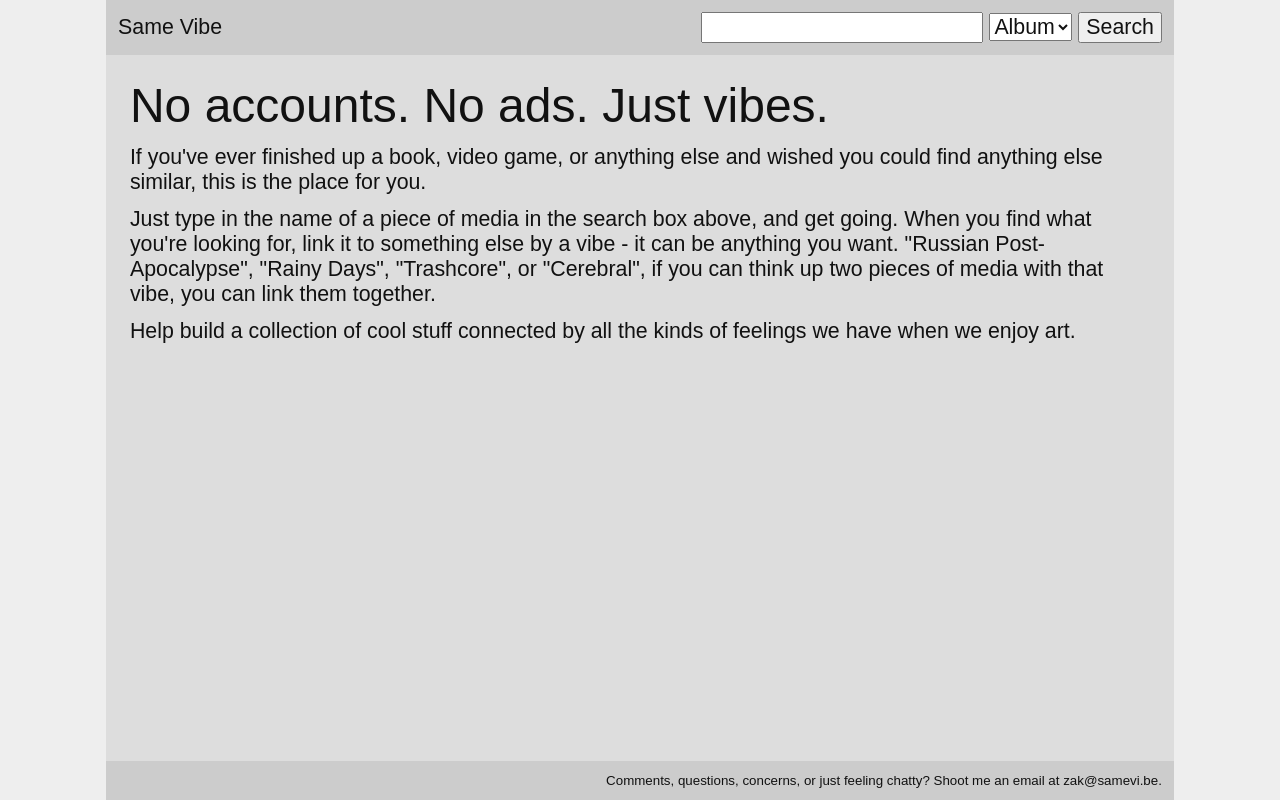
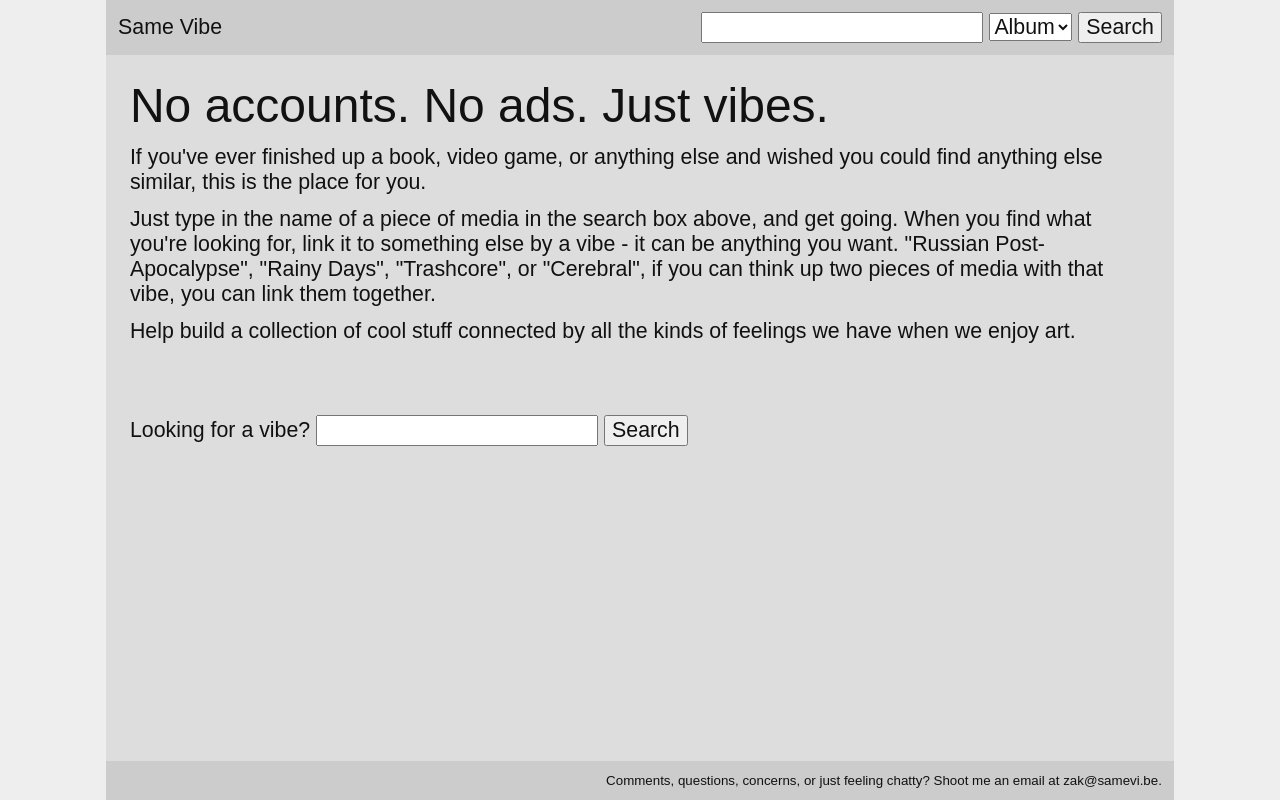
Before and after one commit to Stumpbeard/samevibe, a Flask app: page / in a window 1280 px wide. Run offline with Flask 2, Linux system fonts and the light colour scheme; data that the repository does not hold is empty.

Commit message:
Add vibe search

```diff
--- a/app.py
+++ b/app.py
@@ -49,6 +49,26 @@ def search():
     return render_template(
         "search.html", search_value=q, results=results, search_type=type
     )
+
+
+@app.route("/vibes")
+def vibe_search():
+    q = request.args.get("q")
+    vibes = db.search_vibes(q)
+
+    return render_template("vibe-search.html", search=q, vibes=vibes)
+
+
+@app.route("/vibes/<vibe>")
+def vibe_page(vibe):
+    ids = db.search_unique_ids_for_vibe(vibe)
+    results = []
+    for id in ids:
+        media = get_item_by_type(id[0], id[1])
+        item = SearchResult.from_serial(media, media.type)
+        results.append(item)
+
+    return render_template("list-media-for-vibe.html", results=results, vibe=vibe)
 
 
 @app.route("/<main_type>/<id>", methods=["GET", "POST"])
--- a/db.py
+++ b/db.py
@@ -52,6 +52,33 @@ def find_vibes(id):
     ).fetchall()
 
     return [Vibe(name=result[0], count=result[1]) for result in results]
+
+
+def search_vibes(q):
+    connection = sqlite3.connect("samevibe.db")
+    cursor = connection.cursor()
+    results = cursor.execute(
+        "SELECT vibe, count(id) FROM relationships WHERE vibe LIKE ? GROUP BY vibe",
+        (f"%{q}%",),
+    ).fetchall()
+
+    return [{"vibe": result[0], "count": result[1]} for result in results]
+
+
+def search_unique_ids_for_vibe(vibe):
+    connection = sqlite3.connect("samevibe.db")
+    cursor = connection.cursor()
+    results = cursor.execute(
+        "SELECT * FROM relationships WHERE vibe LIKE ?",
+        (f"%{vibe}%",),
+    ).fetchall()
+
+    ids = set()
+    for result in results:
+        ids.add((result[1], result[2]))
+        ids.add((result[3], result[4]))
+
+    return list(ids)
 
 
 def get_all_vibes(limit=10):
--- a/templates/details.html
+++ b/templates/details.html
@@ -29,8 +29,8 @@
         <a href="/{{ main_type }}/{{ id }}/connect/{{ type }}/{{ result.id }}" class="search-row">
             <div class="search-image" style="background-image:  url('{{ result.image_url }}');"></div>
             <div class="search-text">
-                <span class="bold">{{ result.creator }}</span>
-                <span>{{ result.title }} <span class="light">({{ result.year }})</span></span>
+                <span class="bold">{{ result.title }} <span class="light">({{ result.year }})</span></span>
+                <span>{{ result.creator }}</span>
                 <span class="subtext">{{ result.genre }}</span>
             </div>
         </a>
--- a/templates/hello.html
+++ b/templates/hello.html
@@ -22,4 +22,10 @@
     </div>
     {% endfor %}
 </div>
+
+<form action="/vibes" method="get">
+    <label for="vibe-search">Looking for a vibe?</label>
+    <input id="vibe-search" name="q">
+    <button>Search</button>
+</form>
 {% endblock %}
--- a/templates/search.html
+++ b/templates/search.html
@@ -7,8 +7,8 @@
         <a href="/{{ search_type }}/{{ result.id }}" class="search-row">
             <div class="search-image" style="background-image:  url('{{ result.image_url }}');"></div>
             <div class="search-text">
-                <span class="bold">{{ result.creator }}</span>
-                <span>{{ result.title }} <span class="light">({{ result.year }})</span></span>
+                <span class="bold">{{ result.title }} <span class="light">({{ result.year }})</span></span>
+                <span>{{ result.creator }}</span>
                 <span class="subtext">{{ result.genre }}</span>
             </div>
         </a>
```
Also changed, not shown: templates/list-media-for-vibe.html (renamed from templates/connections.html, +8 -17 lines), templates/vibe-search.html (added, +21 -0 lines).
